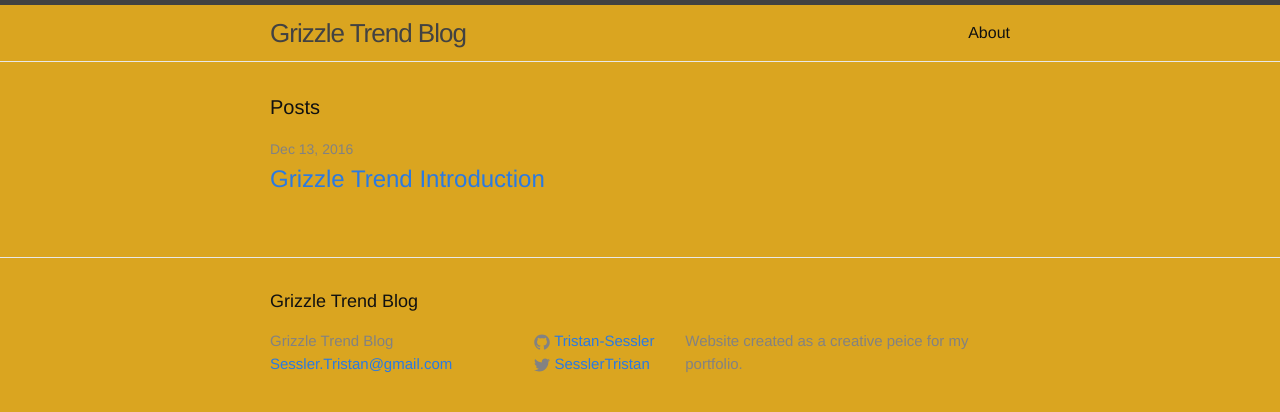
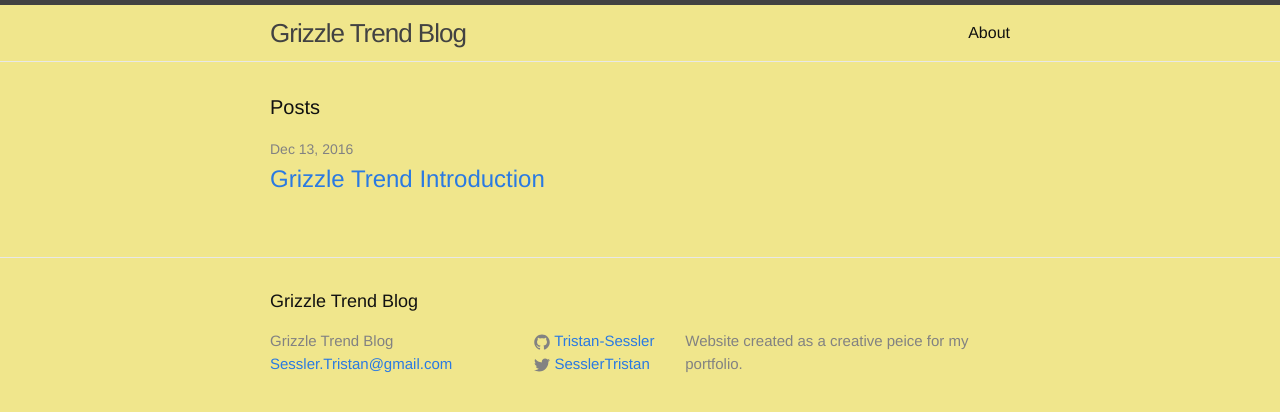
Before and after one commit to Tristan-Sessler/T1, a Jekyll site: the page built from index.html, in a window 1280 px wide. Shown: the top 412 px of the page. Built offline with Jekyll 4.4.1, drawn with Linux system fonts in a browser that asks for light colours.

Commit message:
Update main.scss

```diff
--- a/css/main.scss
+++ b/css/main.scss
@@ -15,7 +15,7 @@ $base-line-height: 1.5;
 $spacing-unit:     30px;
 
 $text-color:       #111;
-$background-color: #DAA520;
+$background-color: #F0E68C;
 $brand-color:      #2a7ae2;
 
 $grey-color:       #828282;
```
